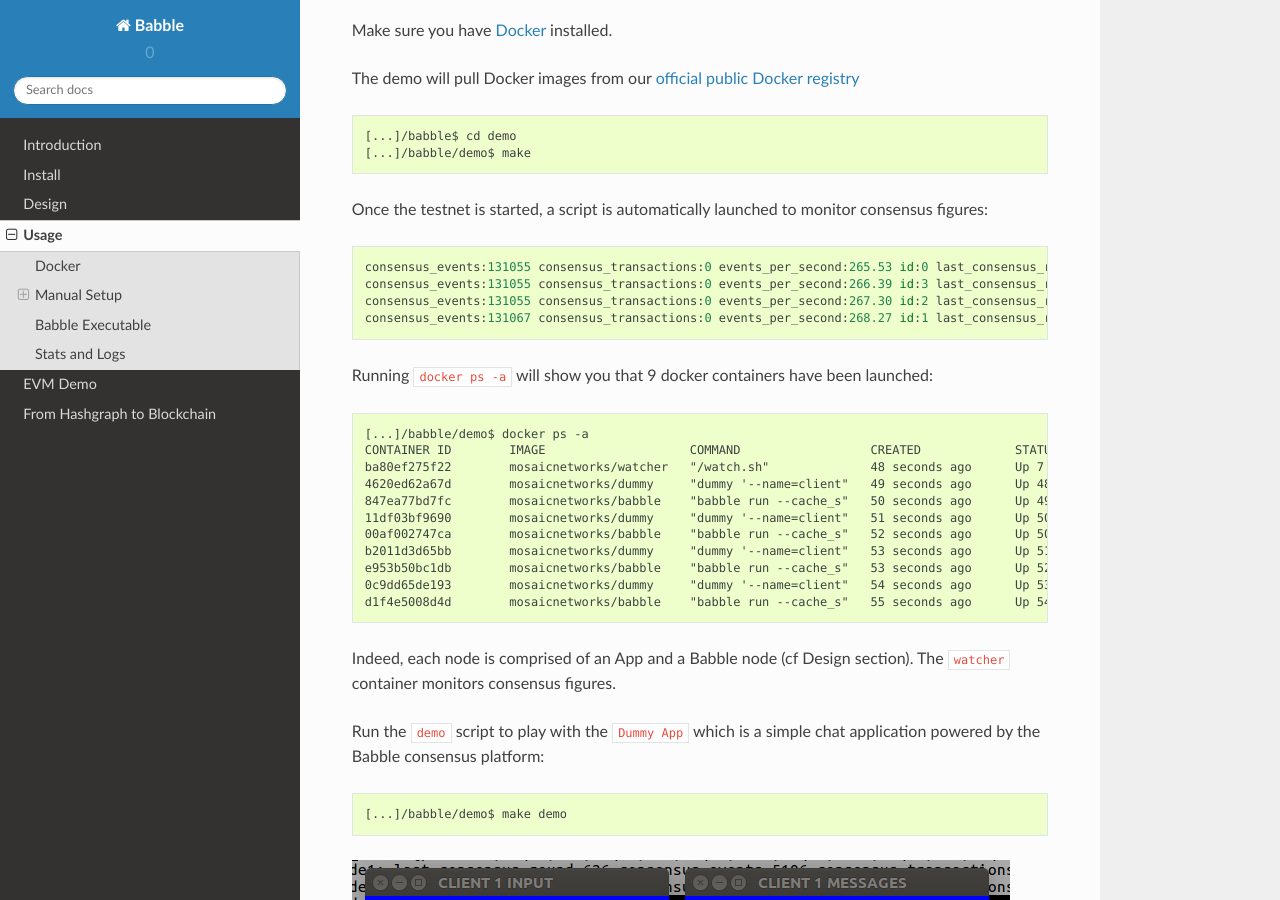
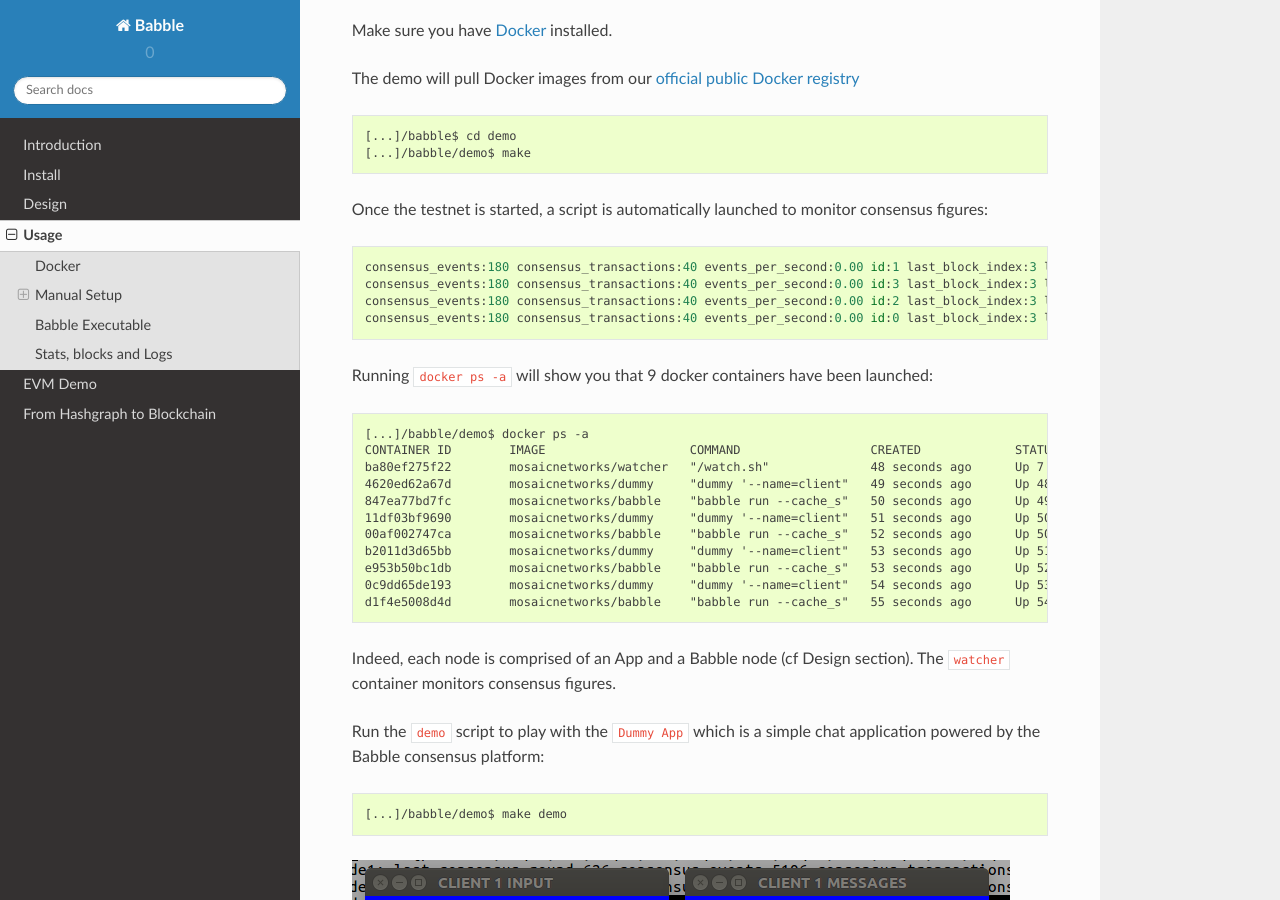
Before and after one commit to mosaicnetworks/babble, a Sphinx documentation site: the page built from docs/usage.rst, in a window 1280 px wide and 900 px high, scrolled down 389 px. Built offline with Sphinx 7.4.7 and the Read the Docs theme 2.0.0, drawn with Linux system fonts in a browser that asks for light colours; some of the changed text lies outside the part shown.

Commit message:
Update documentation

```diff
--- a/docs/usage.rst
+++ b/docs/usage.rst
@@ -3,21 +3,23 @@
 Usage
 =====
 
-In this section we will guide you through deploying an application on top of Babble.
-Babble comes with the Dummy application which is used in this demonstration. It is a
-simple chat application where participants write messages on a channel and Babble
-guarantees that everyone sees the same messages in the same order.
+In this section we will guide you through deploying an application on top of
+Babble. Babble comes with the Dummy application which is used in this
+demonstration. It is a simple chat application where participants write
+messages on a channel and Babble guarantees that everyone sees the same messages
+in the same order.
 
 Docker
 ------
 
-We have provided a series of scripts to bootstrap a demo. Let us first use the easy
-method to view the demo and then we will take a closer look at what is happening behind
-the scenes.
+We have provided a series of scripts to bootstrap a demo. Let us first use the
+easy method to view the demo and then we will take a closer look at what is
+happening behind the scenes.
 
 Make sure you have `Docker <https://docker.com>`__ installed.
 
-The demo will pull Docker images from our `official public Docker registry <https://hub.docker.com/u/mosaicnetworks/>`__
+The demo will pull Docker images from our `official public Docker registry
+<https://hub.docker.com/u/mosaicnetworks/>`__
 
 ::
 
@@ -25,15 +27,15 @@ The demo will pull Docker images from our `official public Docker registry <http
     [...]/babble/demo$ make
 
 
-Once the testnet is started, a script is automatically launched to monitor consensus
-figures:
+Once the testnet is started, a script is automatically launched to monitor
+consensus figures:
 
 ::
 
-    consensus_events:131055 consensus_transactions:0 events_per_second:265.53 id:0 last_consensus_round:14432 num_peers:3 round_events:10 rounds_per_second:29.24 sync_rate:1.00 transaction_pool:0 undetermined_events:26
-    consensus_events:131055 consensus_transactions:0 events_per_second:266.39 id:3 last_consensus_round:14432 num_peers:3 round_events:10 rounds_per_second:29.34 sync_rate:1.00 transaction_pool:0 undetermined_events:25
-    consensus_events:131055 consensus_transactions:0 events_per_second:267.30 id:2 last_consensus_round:14432 num_peers:3 round_events:10 rounds_per_second:29.44 sync_rate:1.00 transaction_pool:0 undetermined_events:31
-    consensus_events:131067 consensus_transactions:0 events_per_second:268.27 id:1 last_consensus_round:14433 num_peers:3 round_events:11 rounds_per_second:29.54 sync_rate:1.00 transaction_pool:0 undetermined_events:21
+    consensus_events:180 consensus_transactions:40 events_per_second:0.00 id:1 last_block_index:3 last_consensus_round:17 num_peers:3 round_events:7 rounds_per_second:0.00 state:Babbling sync_rate:1.00 transaction_pool:0 undetermined_events:18
+    consensus_events:180 consensus_transactions:40 events_per_second:0.00 id:3 last_block_index:3 last_consensus_round:17 num_peers:3 round_events:7 rounds_per_second:0.00 state:Babbling sync_rate:1.00 transaction_pool:0 undetermined_events:20
+    consensus_events:180 consensus_transactions:40 events_per_second:0.00 id:2 last_block_index:3 last_consensus_round:17 num_peers:3 round_events:7 rounds_per_second:0.00 state:Babbling sync_rate:1.00 transaction_pool:0 undetermined_events:21
+    consensus_events:180 consensus_transactions:40 events_per_second:0.00 id:0 last_block_index:3 last_consensus_round:17 num_peers:3 round_events:7 rounds_per_second:0.00 state:Babbling sync_rate:1.00 transaction_pool:0 undetermined_events:20
 
 Running ``docker ps -a`` will show you that 9 docker containers have been launched:
 
@@ -131,11 +137,12 @@ priv_key.pem file would be:
     -----END EC PRIVATE KEY-----
 
 
-Next, I am going to copy the public key (0x0471AEE3C...) and communicate it to whoever is responsible
-for producing the peers.json file. At the same time, I will tell them that I am going to be listening
-on 172.77.5.2:1337.
+Next, I am going to copy the public key (0x0471AEE3C...) and communicate it to
+whoever is responsible for producing the peers.json file. At the same time, I
+will tell them that I am going to be listening on 172.77.5.2:1337.
 
-Suppose three other people do the same thing. The resulting peers.json file could look something like this:
+Suppose three other people do the same thing. The resulting peers.json file
+could look something like this:
 
 ::
 
@@ -158,9 +165,10 @@ Suppose three other people do the same thing. The resulting peers.json file coul
 	}
     ]
 
-Now everyone is going to take a copy of this peers.json file and put it in a folder together with the
-priv_key.pem file they generated in the previous step. That is the folder that they need to specify as
-the datadir when they run Babble.
+Now everyone is going to take a copy of this peers.json file and put it in a
+folder together with the priv_key.pem file they generated in the previous step.
+That is the folder that they need to specify as the datadir when they run
+Babble.
 
 Babble Executable
 -----------------
@@ -242,15 +255,21 @@ Here is how the Docker demo starts Babble nodes together wth the Dummy applicati
         --log_level="info"
     done
 
-Stats and Logs
---------------
+Stats, blocks and Logs
+----------------------
 
-Once a node is up and running, we can call the ``Stats`` endpoint exposed by the HTTP service:
+Once a node is up and running, we can call the ``stats`` endpoint exposed by the
+HTTP service:
 
 ::
 
-    curl -s http://172.77.5.1:80/Stats
+    curl -s http://172.77.5.1:80/stats
 
+or request to see a specific block:
+
+::
+
+    curl -s http://172.77.5.1:80/block/1
 
 Or we can look at the logs produced by Babble:
 
```
Also changed, not shown: other parts of docs/usage.rst (+47 -38 lines), README.md (+5 -4 lines), docs/blockchain.rst (+28 -25 lines), docs/design.rst (+38 -17 lines), docs/install.rst (+9 -8 lines), 1 other file.
